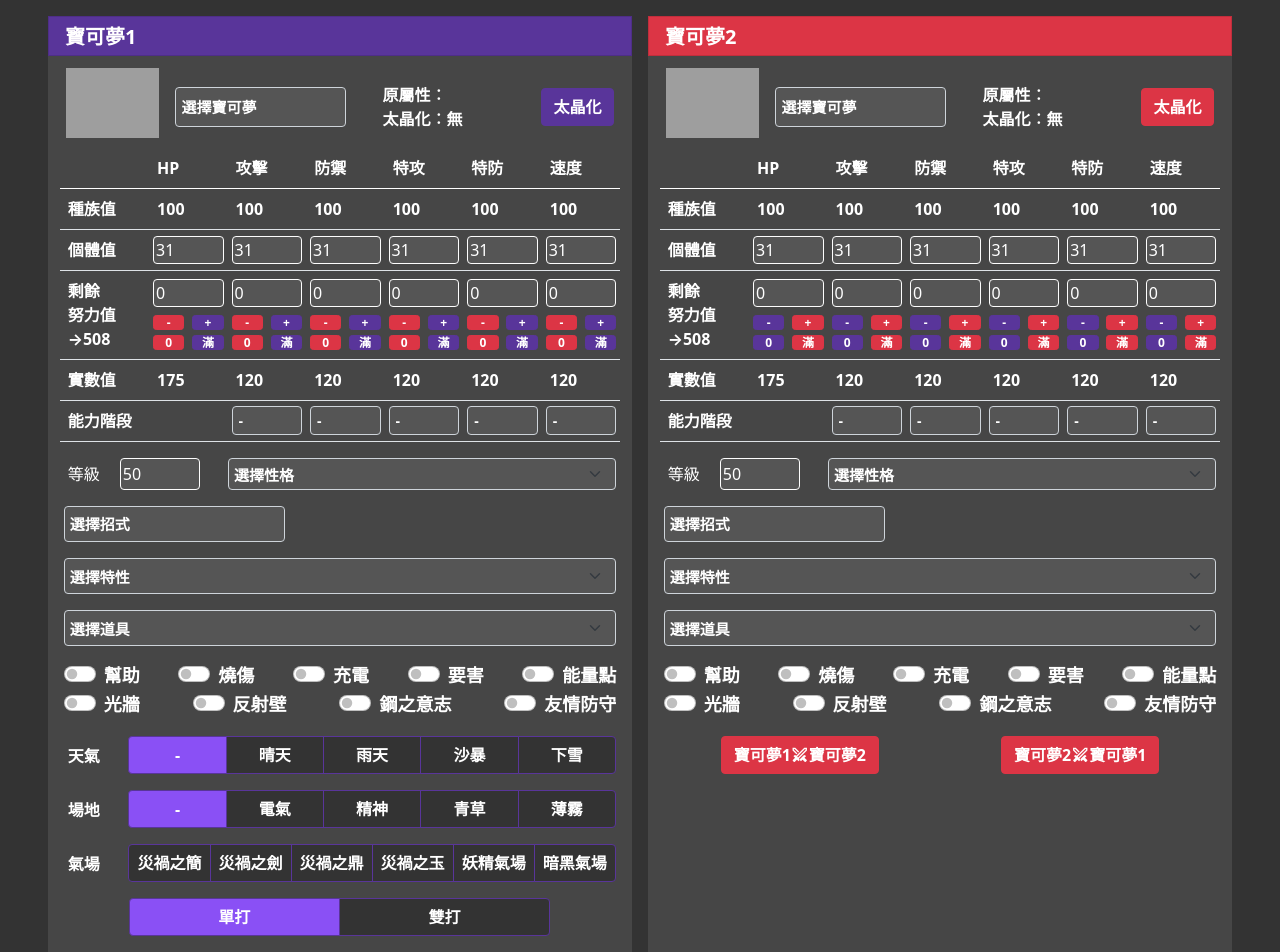
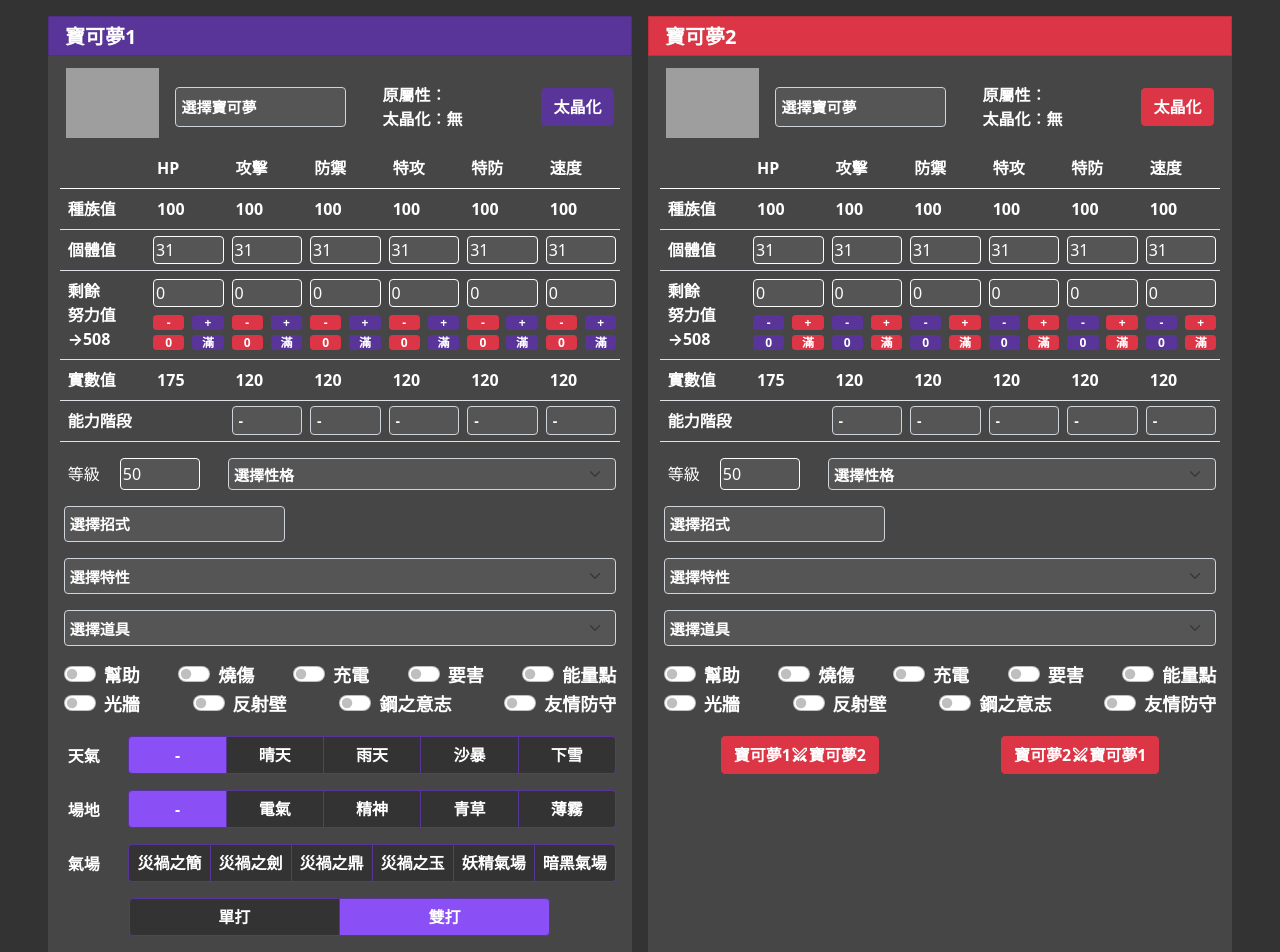
Before and after one commit to Klay376014/DamageCalculator, a JavaScript app: page / in a window 1280 px wide. Shown: the top 952 px of the page. Built offline with nearby package versions, Linux system fonts and the light colour scheme; grey boxes are pictures that could not be loaded.

Commit message:
double default

```diff
--- a/src/components/Field.vue
+++ b/src/components/Field.vue
@@ -247,7 +247,6 @@
         name="category"
         id="single"
         autocomplete="off"
-        checked
         @change="singleDouble($event)"
       />
       <label class="btn btn-outline-primary" for="single">單打</label>
@@ -257,6 +256,7 @@
         name="category"
         id="double"
         autocomplete="off"
+        checked
         @change="singleDouble($event)"
       />
       <label class="btn btn-outline-primary" for="double">雙打</label>
```
